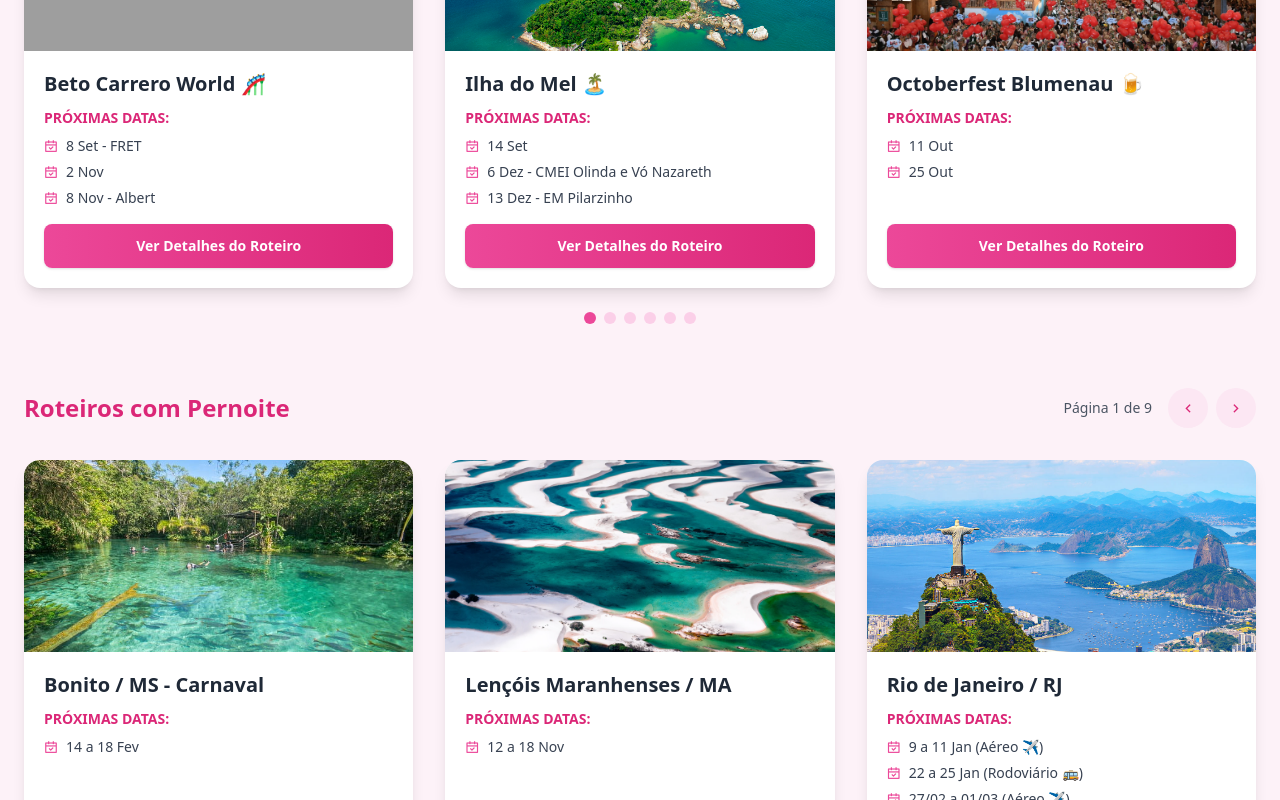
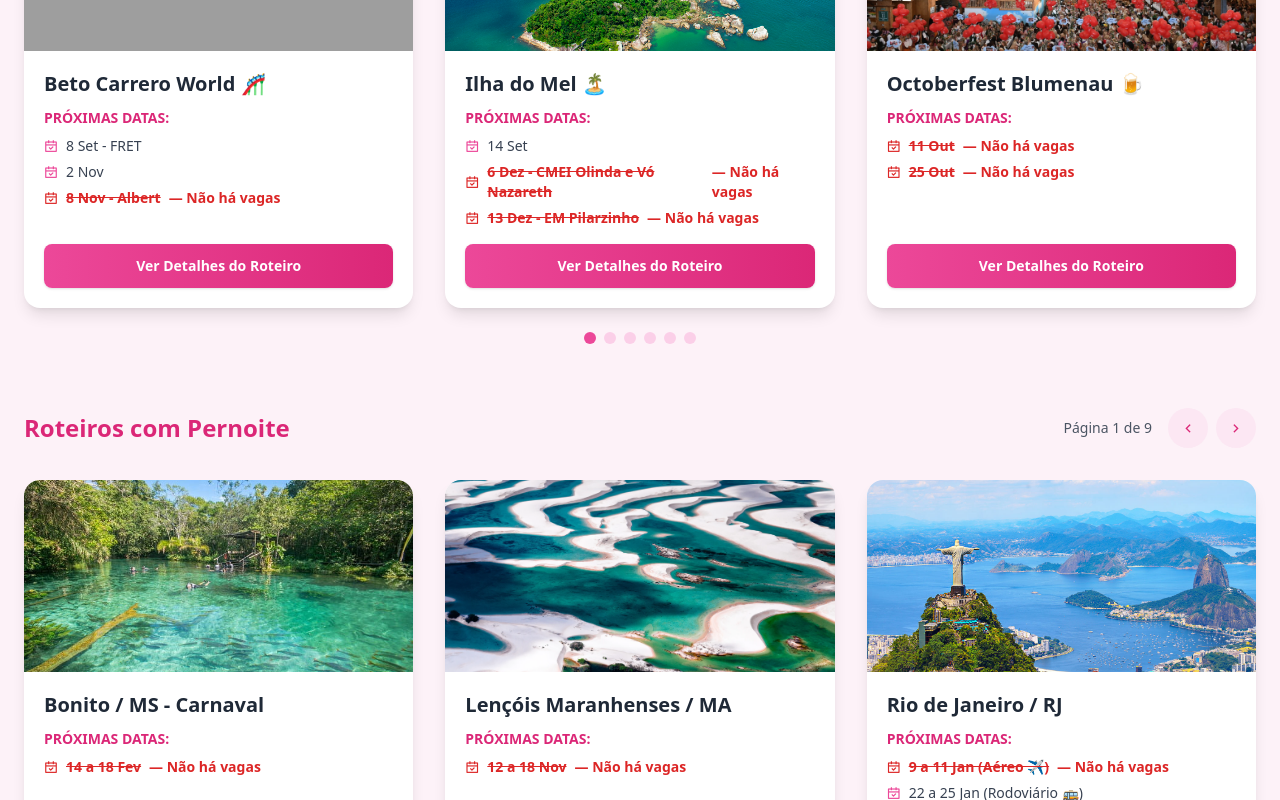
Before and after one commit to Joallyfer/Pagina-Luhmatur, a Next.js app: page / in a window 1280 px wide. Shown: the part 1900-2700 px from the top of the page. Built offline with nearby package versions, Linux system fonts and the light colour scheme; grey boxes are pictures that could not be loaded.

Commit message:
fix: trips section

```diff
--- a/components/TripsSection.tsx
+++ b/components/TripsSection.tsx
@@ -3,62 +3,73 @@
 import Link from 'next/link';
 import React, { useState } from 'react';
 
-// 1. IMPORTANDO OS DADOS DO SEU FICHEIRO CENTRALIZADO
+// 1) DADOS
 import { newOneDayTrips, multiDayTrips, internationalTrips, Viagem } from '@/lib/data/dadosviagens';
 
-// Datas que já estão esgotadas – devem ser idênticas ao que está em trip.dates
-const soldOutDates: string[] = [
-  "26 a 28 Set - Ametista do Sul 💎⛏️",
-  "26 a 28 Set - Aparecida 💒📿",
-  "11 Out - Octoberfest Blumenau 🍺🇩🇪",
-  "11 Out - Maria Fumaça Rio Negrinho 🚂🏞️",
-  "12 Out - Trem Morretes 🚞",
-  "15 Out - Rio de Janeiro Bate e Volta 🌆",
-  "15 Out - Barco Príncipe Esc. Ecológica, Angela e Agência ⛴️",
-  "18 Out - Trem Morretes CMEI Gramado e Agência 🚞",
-  "18 e 19 Out - São Paulo ⛪️ ✈️",
-  "18 e 19 Out - Ilha do Mel 🏝️",
-  "24 a 26 Out - Arraial do Cabo 🏝",
-  "25 Out - Octoberfest Blumenau 🍺🇩🇪",
-  "25 a 28 Out - Foz do Iguaçu ✈️",
-  "26 Out - Cascanéia 🏖️",
-  "26 e 27 Out - Camboriú e Beto Carrero",
-  "29 Out a 2 Nov - Jalapão - TO 🏝",
-  "1 e 2 Nov - Ilha do Mel 🏝️",
-  "7 a 9 Nov - Aparecida FRET 🚐",
-  "8 Nov - Beto Carrero Albert🎢",
-  "8 Nov - Ilha do Mel CMEI Vera Cruz ll 🏝️",
-  "12 a 18 Nov - Lençóis Maranhenses 🏝️✈️",
-  "15 Nov - Recanto Saltinho 🌿🌅",
-  "16 Nov - Trem Morretes Agência e Lika 🚞",
-  "19 a 23 Nov - Vitória / Espírito Santo 🏖️✈️",
-  "28 a 30 Nov - Foz do Iguaçu 🚌",
-  "30 Nov - Trem Morretes 🚞",
-  "6 e 7 Dez - Ilha do Mel CMEI Ordem🏝️",
-  "6 Dez - La Dolce Vita CMEI Sônia, Balbina e Corbélia 🏨",
-  "6 Dez - Ilha do Mel CMEI Olinda e Vó Nazareth🏝️",
-  "6 Dez - Faz. Dona Francisca CMEI Teruko e Maestrina🐎",
-  "6 Dez - Hotel Mata Atlântica CMEI Cajuru e Salomé Viegas 🏞️",
-  "7 Dez - Hotel Mata Atlântica Agência, CMEI Ivo Ázua e Coqueiros 🏞️",
-  "13 Dez - Ilha do Mel EM Pilarzinho🏝️",
-  "13 Dez - Faz. Dona Francisca CMEI Santa Clara🐎",
-  "13 Dez - Trem Morretes CMEI Porto Seguro 🚞",
-  "14 Dez - Chácara Paraíso CMEIs Jihad, Arapongas, Sonho de Criança e Dorothi 🏩",
-  "14 Dez - Nativa EcoResort CMEI Osternack, Olga Benário e N S Luz 🏨",
-  "18 Dez - Cascanéia 🏖️",
-  "19 Dez - La Dolce Vita CMEI Ferdt 🏨",
-  "19 Dez - Chácara Paraíso CMEI Santa Efigênia, Nori e Califórnia 🏩",
-  "27 Dez - Trem Morretes 🚞",
-  "4 a 7 Jan - Capitólio 🌄",
-  "9 a 11 Jan - Rio de Janeiro ✈️🌇",
-  "12 a 14 Jan - Arraial do Cabo 🏝️✈️",
-  "25 a 28 Jan - Foz do Iguaçu ✈️🏞️",
-  "24 a 31 Jan - Cruzeiro MSC 8 Dias",
-  "26 a 30 Jan - Cruzeiro MSC 5 Dias",
-  "3 a 10 Fev - Salvador e Morro de São Paulo ✈️🏝️",
-  "14 a 18 Fev - Bonito/MS Carnaval 🐟🤿🎭",
-  "3 a 7 Jun - Buenos Aires Corpus Christi ✈️🇦🇷",
-];
+/* 2) MAPA DE DATAS ESGOTADAS (por slug)
+   -> Baseado exatamente na lista que você enviou.
+   -> Use apenas a “parte da data” (antes de “ - …” ou “ (… )”).
+*/
+const soldOutByTrip: Record<string, string[]> = {
+  // --- 1 dia ---
+  'oktoberfest-blumenau': ['11 Out', '25 Out'],
+  'maria-fumaca-rio-negrinho': ['11 Out'],
+  'trem-morretes': ['12 Out', '30 Nov', '13 Dez', '27 Dez'], // “16 Nov” e “18 Out” não existem no seu dataset atual
+  'rio-de-janeiro-bate-e-volta': ['15 Out'],
+  'barco-principe': ['15 Out'],
+  'cascaneia': ['26 Out', '18 Dez'],
+  'caminho-do-vinho': [],
+  'beto-carrero-world': ['8 Nov'], // “8 Set - FRET” não está na sua lista de esgotadas
+  'ilha-do-mel': ['6 Dez', '13 Dez'], //  “8 Nov” não existe nas datas do 1-dia
+  'fazenda-dona-francisca': ['6 Dez', '13 Dez'],
+  'la-dolce-vita': ['6 Dez', '19 Dez'],
+  'hotel-mata-atlantica': ['6 Dez', '7 Dez'],
+  'chacara-paraiso': ['14 Dez', '19 Dez'],
+  'nativa-ecoresort': ['14 Dez'],
+  'recanto-saltinho': ['15 Nov'],
+  // --- Com pernoite ---
+  'ametista-do-sul-rs': ['26 a 28 Set'],
+  'aparecida-sp': ['26 a 28 Set', '7 a 9 Nov'],
+  'lencois-maranhenses-ma': ['12 a 18 Nov'],
+  'jalapao-to': ['29 Out a 2 Nov'],
+  'sao-paulo-sp': ['18 e 19 Out'],
+  'arraial-do-cabo-rj': ['24 a 26 Out', '12 a 14 Jan'],
+  'foz-do-iguacu-pr': ['25 a 28 Out', '28 a 30 Nov', '25 a 28 Jan'],
+  'capitolio-mg': ['4 a 7 Jan'],
+  'rio-de-janeiro-rj': ['9 a 11 Jan'],
+  'cruzeiro-msc': ['24 a 31 Jan', '26 a 30 Jan'],
+  'vitoria-espirito-santo': ['19 a 23 Nov'],
+  'ilha-do-mel-pr': ['18 e 19 Out', '1 e 2 Nov', '6 e 7 Dez'],
+  'termas-de-marcelino-sc': [], // não listada como esgotada
+  'urubici-e-serra-do-rio-do-rastro-sc': [],
+  'manaus-amazonas': [],
+  'salvador-ba': [],
+  'treze-tilias-sc': [],
+  'termas-de-piratuba-sc': [],
+  'salvador-e-morro-de-sao-paulo-ba': ['3 a 10 Fev'],
+  'costao-do-santinho-sc-all-inclusive': [],
+  'joao-pessoa-paraiba': [],
+  'maceio-e-maragogi-al': [],
+  // --- Internacionais ---
+  'paris-franca': [],
+  'buenos-aires-corpus-christi': ['3 a 7 Jun'],
+  'bonito-ms-carnaval': ['14 a 18 Fev'],
+};
+
+/* 3) Helpers de normalização e checagem
+   - Remove qualquer coisa após " - " ou " (", para comparar apenas a parte da data.
+*/
+function baseDatePart(s: string) {
+  const cutDash = s.split(' - ')[0];
+  const cutParen = cutDash.split(' (')[0];
+  return cutParen.trim();
+}
+
+function isDateSoldOut(slug: string, dateLabel: string) {
+  const list = soldOutByTrip[slug] || [];
+  const normalized = baseDatePart(dateLabel);
+  return list.some((d) => baseDatePart(d) === normalized);
+}
 
 // --- COMPONENTE PRINCIPAL ---
 export default function TripsSection() {
@@ -75,7 +86,7 @@
 
   const getTotalPages = (trips: Viagem[]) => Math.ceil(trips.length / tripsPerPage);
 
-  // --- CARD UNIFICADO PARA TODOS OS ROTEIROS ---
+  // 4) Card com marcação de esgotado
   const renderTripCardWithDates = (trip: Viagem, index: number) => {
     return (
       <div key={index} className="bg-white rounded-2xl shadow-lg overflow-hidden flex flex-col justify-between">
@@ -86,20 +97,27 @@
         />
         <div className="p-5 flex flex-col flex-grow">
           <h4 className="text-xl font-bold text-gray-800 mb-3 leading-tight">{trip.name}</h4>
+
           <div className="flex-grow mb-4">
             <h5 className="text-sm font-semibold text-pink-600 mb-2">PRÓXIMAS DATAS:</h5>
             <ul className="space-y-1.5">
-              {trip.dates.map((date: string, i: number) => {
-                const isSoldOut = soldOutDates.includes(date);
+              {trip.dates.map((date, i) => {
+                const soldOut = isDateSoldOut(trip.slug, date);
                 return (
                   <li key={i} className="flex items-center text-sm">
-                    <i className="ri-calendar-check-line text-pink-500 mr-2"></i>
-                    <span className={isSoldOut ? "font-bold text-red-600 line-through" : "text-gray-700"}>
+                    <i className={`ri-calendar-check-line mr-2 ${soldOut ? 'text-red-600' : 'text-pink-500'}`}></i>
+
+                    {/* Data com estilo condicional */}
+                    <span
+                      className={soldOut ? 'text-red-600 font-extrabold line-through' : 'text-gray-700'}
+                    >
                       {date}
                     </span>
-                    {isSoldOut && (
-                      <span className="ml-2 text-red-600 font-bold">
-                        Não há vagas
+
+                    {/* Selo “Não há vagas” */}
+                    {soldOut && (
+                      <span className="ml-2 text-red-600 font-semibold">
+                        — Não há vagas
                       </span>
                     )}
                   </li>
@@ -114,12 +132,12 @@
           >
             Ver Detalhes do Roteiro
           </Link>
-
         </div>
       </div>
     );
   };
 
+  // --- Carrossel (inalterado) ---
   const renderCarousel = (
     trips: Viagem[],
     currentPage: number,
@@ -194,9 +212,9 @@
         </div>
 
         <div className="space-y-16">
-          {renderCarousel(newOneDayTrips, currentOneDayPage, setCurrentOneDayPage, "Roteiros Bate e Volta", renderTripCardWithDates)}
-          {renderCarousel(multiDayTrips, currentMultiDayPage, setCurrentMultiDayPage, "Roteiros com Pernoite", renderTripCardWithDates)}
-          {renderCarousel(internationalTrips, currentInternationalPage, setCurrentInternationalPage, "Viagens Internacionais", renderTripCardWithDates)}
+          {renderCarousel(newOneDayTrips, currentOneDayPage, setCurrentOneDayPage, 'Roteiros Bate e Volta', renderTripCardWithDates)}
+          {renderCarousel(multiDayTrips, currentMultiDayPage, setCurrentMultiDayPage, 'Roteiros com Pernoite', renderTripCardWithDates)}
+          {renderCarousel(internationalTrips, currentInternationalPage, setCurrentInternationalPage, 'Viagens Internacionais', renderTripCardWithDates)}
         </div>
       </div>
     </section>
```
